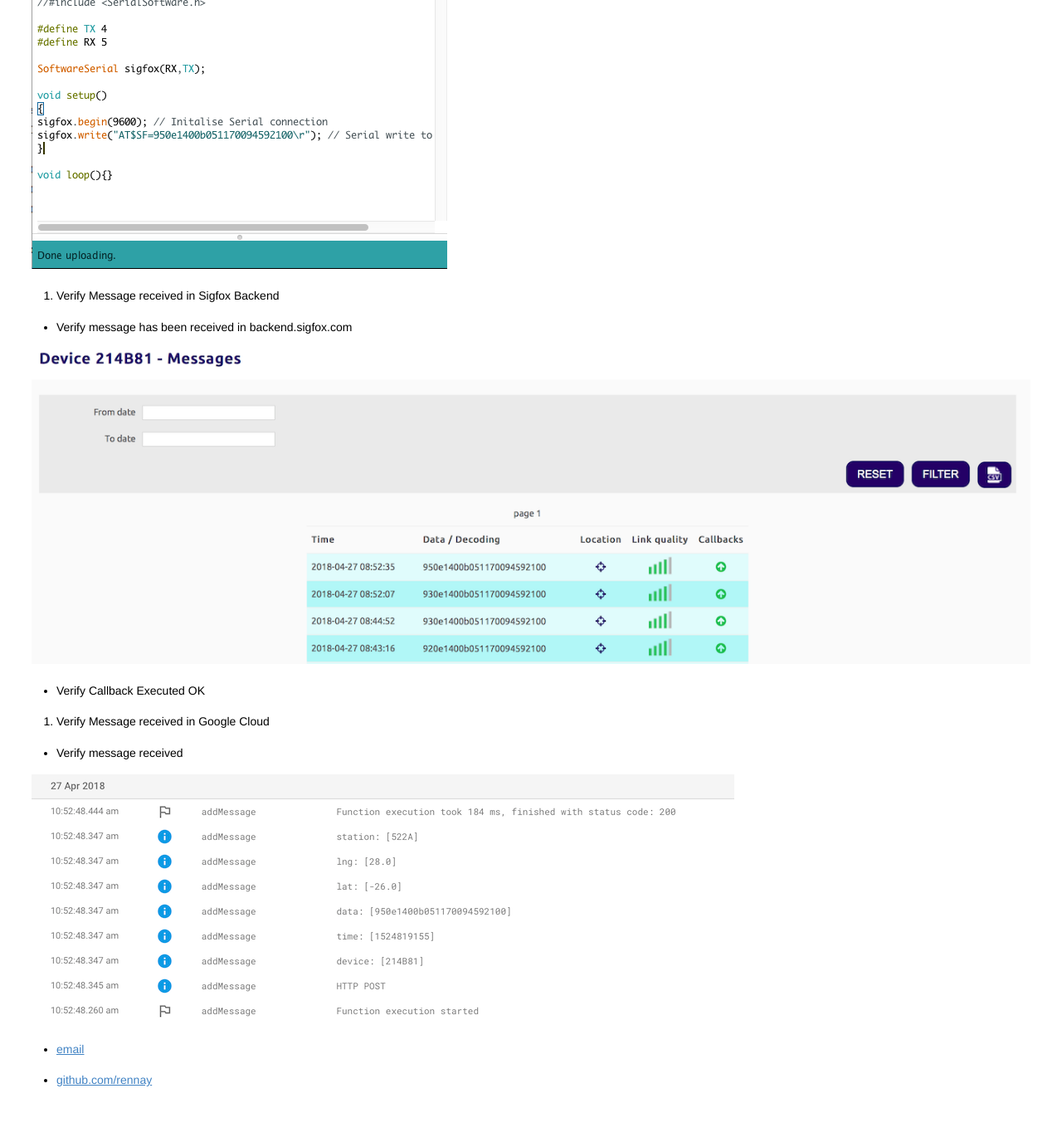
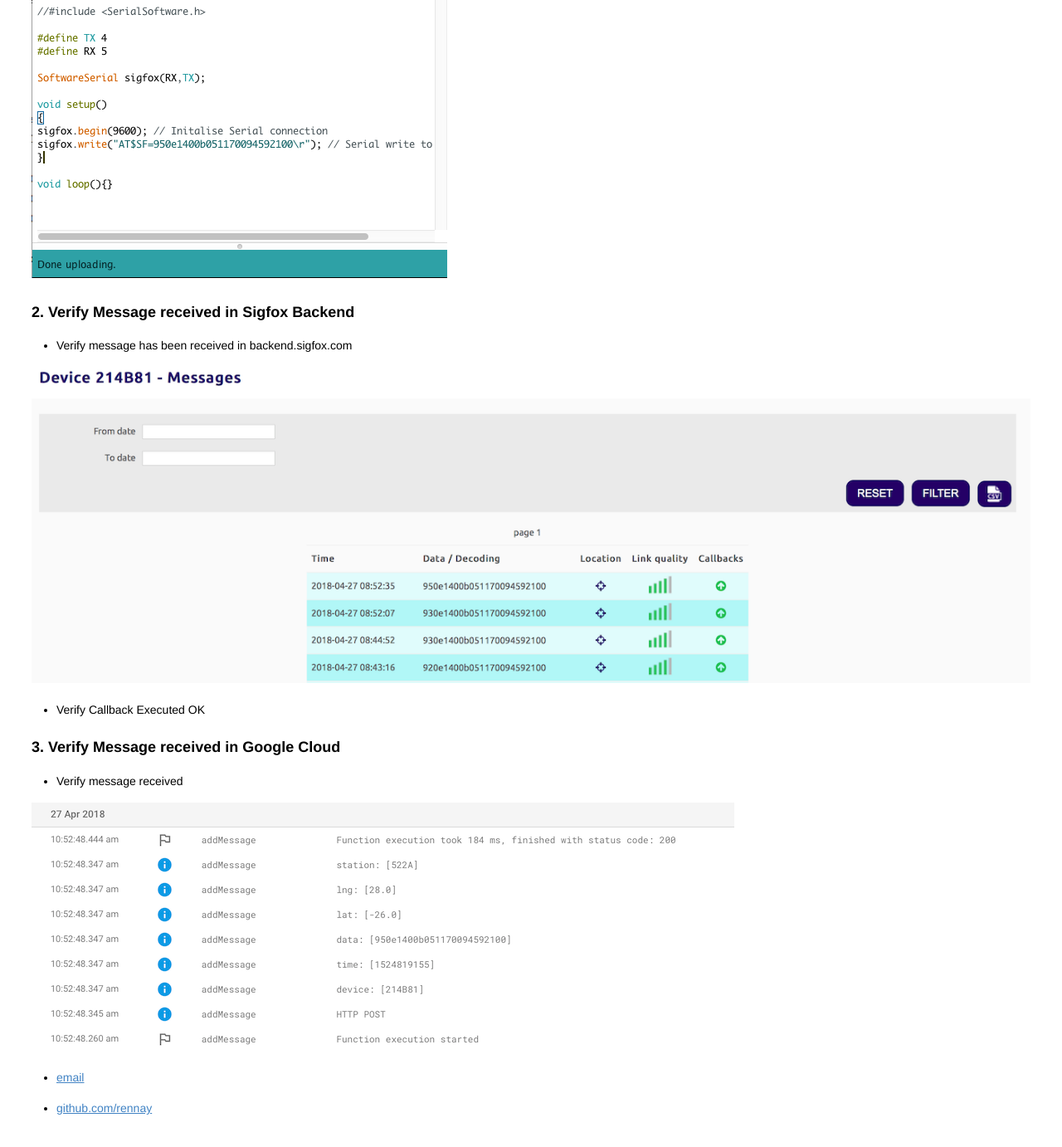
Before and after one commit to rennay/rennay.github.io, a Jekyll site: the page built from 2018-04-27-arduino-sqwidnet.md, in a window 1280 px wide and 1400 px high, scrolled down 6197 px. Shown: the top 1382 px of the window at 83% size. Built offline with Jekyll 4.4.1, drawn with Linux system fonts in a browser that asks for light colours; our own code applies the rules of GitHub Pages for plain Markdown files; some of the changed text lies outside the part shown.

Commit message:
no message

```diff
--- a/2018-04-27-arduino-sqwidnet.md
+++ b/2018-04-27-arduino-sqwidnet.md
@@ -195,13 +195,13 @@
 
 ## 6. Putting it all together
 
-1. Send from Arudino IDE
+### 1.  Send from Arudino IDE
 
 * Change data in Arudino IDE and upload/run Sketch
 
 ![Alt text](/sigfox/images/arduino_sketch.png "Arduino Sketch")
 
-2. Verify Message received in Sigfox Backend
+### 2. Verify Message received in Sigfox Backend
 
 * Verify message has been received in backend.sigfox.com
 
@@ -209,7 +209,7 @@
 
 * Verify Callback Executed OK
 
-3. Verify Message received in Google Cloud
+### 3. Verify Message received in Google Cloud
 
 * Verify message received
 
```
